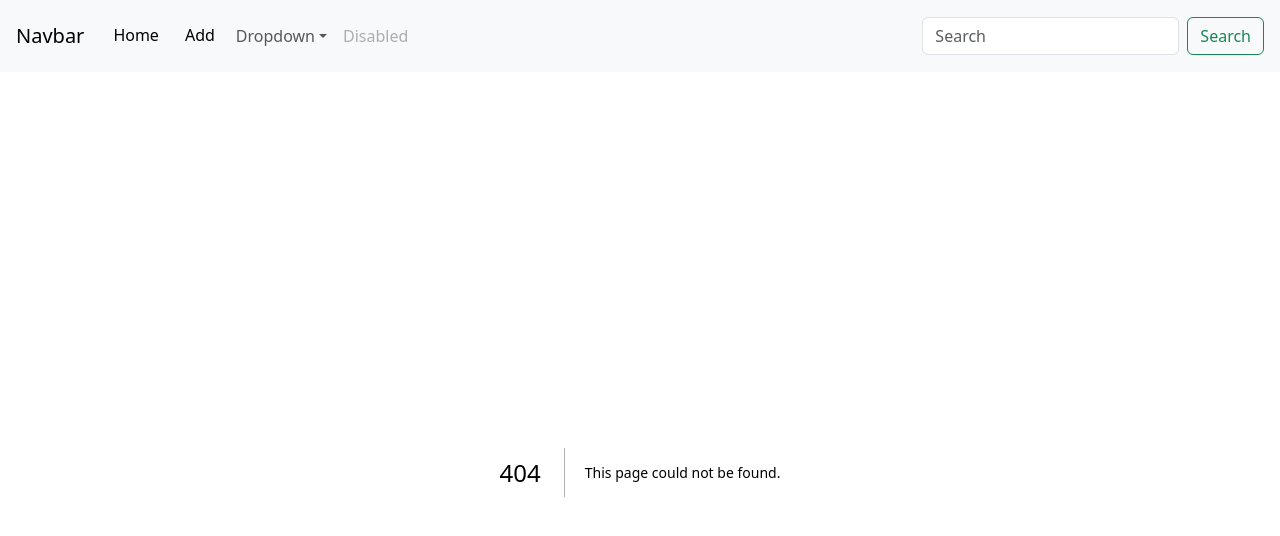
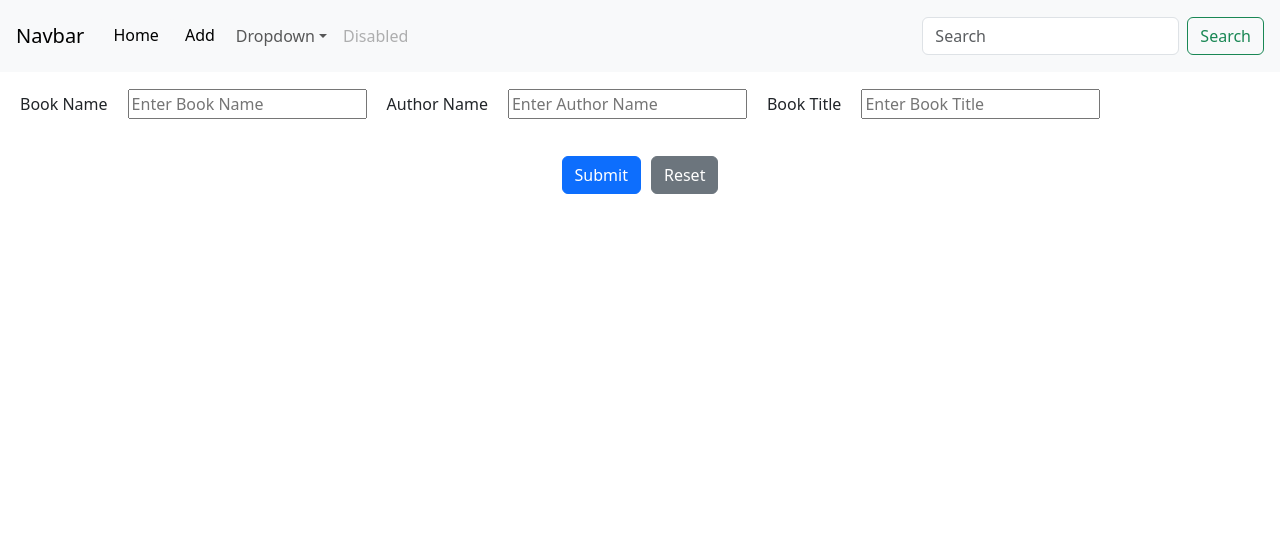
Before and after one commit to Anuj3366/Book-List, a Next.js app: page /editbook in a window 1280 px wide. Before the commit this address had no page. Shown: the top 536 px of the page. Built offline with nearby package versions, Linux system fonts and the light colour scheme.

Commit message:
all copied

```diff
--- a/db.json
+++ /dev/null
@@ -1,19 +0,0 @@
-{
-  "posts": [
-    {
-      "id": 1,
-      "title": "json-server",
-      "author": "typicode"
-    }
-  ],
-  "comments": [
-    {
-      "id": 1,
-      "body": "some comment",
-      "postId": 1
-    }
-  ],
-  "profile": {
-    "name": "typicode"
-  }
-}
--- a/src/common/Navbar/index.js
+++ b/src/common/Navbar/index.js
@@ -1,5 +1,4 @@
 import "./../../../node_modules/bootstrap/dist/css/bootstrap.min.css";
-import "./../../../node_modules/bootstrap/dist/js/bootstrap.bundle.min.js";
 import Link from "next/link";
 
 function Navbar() {
--- a/src/common/components/alert/index.js
+++ b/src/common/components/alert/index.js
@@ -1,39 +1,35 @@
-import "./../../../../node_modules/bootstrap/dist/css/bootstrap.min.css";
-import "../../../../node_modules/bootstrap/dist/js/bootstrap.bundle.min.js";
 import React, { useEffect } from 'react';
-
+import style from "./style.module.css";
 
 function UAlert({ message, show, toggleAlert }) {
   useEffect(() => {
     if (show) {
       setTimeout(() => {
-        closeAlert(false);
+        toggleAlert(false);
       }, 4000);
     }
   }, [show]);
+
   return (
-    <>{show && (
-      <div aria-live="polite" aria-atomic="true" style="position: relative; min-height: 200px;">
-        <div class="toast" style="position: absolute; top: 0; right: 0;">
-          <div class="toast-header">
-            <img src="..." class="rounded mr-2" alt="..." />
-            <strong class="mr-auto">{message}</strong>
-            <small></small>
-            <button type="button" class="ml-2 mb-1 close" data-dismiss="toast" aria-label="Close"
+    <>
+      {show && (
+        <div className={style["container"]}>
+          <div className="alert alert-success alert-dismissible" role="alert">
+            <div>{message}</div>
+            <button
+              type="button"
+              className="btn-close"
+              data-bs-dismiss="alert"
+              aria-label="Close"
               onClick={() => {
                 toggleAlert(false);
-              }}>
-              <span aria-hidden="true">&times;</span>
-            </button>
-          </div>
-          <div class="toast-body">
-            Hello, world! This is a toast message.
+              }}
+            ></button>
           </div>
         </div>
-      </div>
-    )
-    }
+      )}
     </>
   );
 }
+
 export default UAlert;
--- /dev/null
+++ b/src/common/components/alert/style.module.css
@@ -0,0 +1,3 @@
+.container {
+  padding: 5px 160px;
+}
--- a/src/pages/_app.js
+++ b/src/pages/_app.js
@@ -1,5 +1,4 @@
 import Navbar from "@/common/Navbar";
-import React from 'react'
 
 function App({ Component }) {
   return (
--- /dev/null
+++ b/src/pages/editbook/index.js
@@ -0,0 +1,88 @@
+import UAlert from "@/common/components/alert";
+import UInput from "@/common/components/uInput";
+import UButton from "@/common/components/ubutton";
+import { useRouter } from "next/router";
+import { useState } from "react";
+
+function EditBook() {
+  const [showAlert, setShowAlert] = useState(false);
+  const router = useRouter();
+  console.log("The selected book in edit books is: ", router.query);
+
+  const selectedBook = router.query;
+  const handleSubmit = (event) => {
+    event.preventDefault();
+    const updatedBook = {
+      name: event.currentTarget.name.value,
+      author: event.currentTarget.author.value,
+      title: event.currentTarget.title.value,
+    };
+
+    const selectedBookId = router.query.id; // Extract the id from the query
+    console.log("The updated book id is: ", selectedBookId);
+    fetch(`http://localhost:3001/books/${selectedBook.id}`, {
+      method: "PUT",
+      headers: {
+        "Content-Type": "application/json",
+      },
+      body: JSON.stringify(updatedBook),
+    }).then(
+      (response) => {
+        if (response.ok) {
+          setShowAlert(true);
+          setTimeout(() => {
+            router.push("/");
+          }, 2000);
+        }
+      },
+      (error) => { }
+    );
+  };
+
+  const toggleAlert = (value) => {
+    setShowAlert(value);
+  };
+
+  return (
+    <>
+      <UAlert
+        message="Book updated successfully"
+        show={showAlert}
+        toggleAlert={toggleAlert}
+      />
+      <form onSubmit={handleSubmit}>
+        <UInput
+          id="name"
+          placeholder="Enter Book Name"
+          label="Book Name"
+          type="text"
+          defaultValue={selectedBook?.name}
+        />
+        <UInput
+          id="author"
+          placeholder="Enter Author Name"
+          label="Author Name"
+          type="text"
+          defaultValue={selectedBook?.author}
+        />
+        <UInput
+          id="title"
+          placeholder="Enter Book Title"
+          label="Book Title"
+          type="text"
+          defaultValue={selectedBook?.title}
+        />
+        <div style={{ textAlign: "center", margin: "20px 0" }}>
+          <UButton type="submit" variant="primary">
+            Submit
+          </UButton>
+          <UButton type="reset" variant="secondary">
+            Reset
+          </UButton>
+        </div>
+      </form>
+    </>
+  );
+}
+
+export default EditBook;
```
Also changed, not shown: src/pages/index.js (+40 -69 lines), src/common/components/dataTable/index.js (renamed from src/common/components/dataTables/index.js), src/common/components/dataTable/style.module.css (renamed from src/common/components/dataTables/style.module.css). Lines whose indentation alone changed are shown as unchanged.
